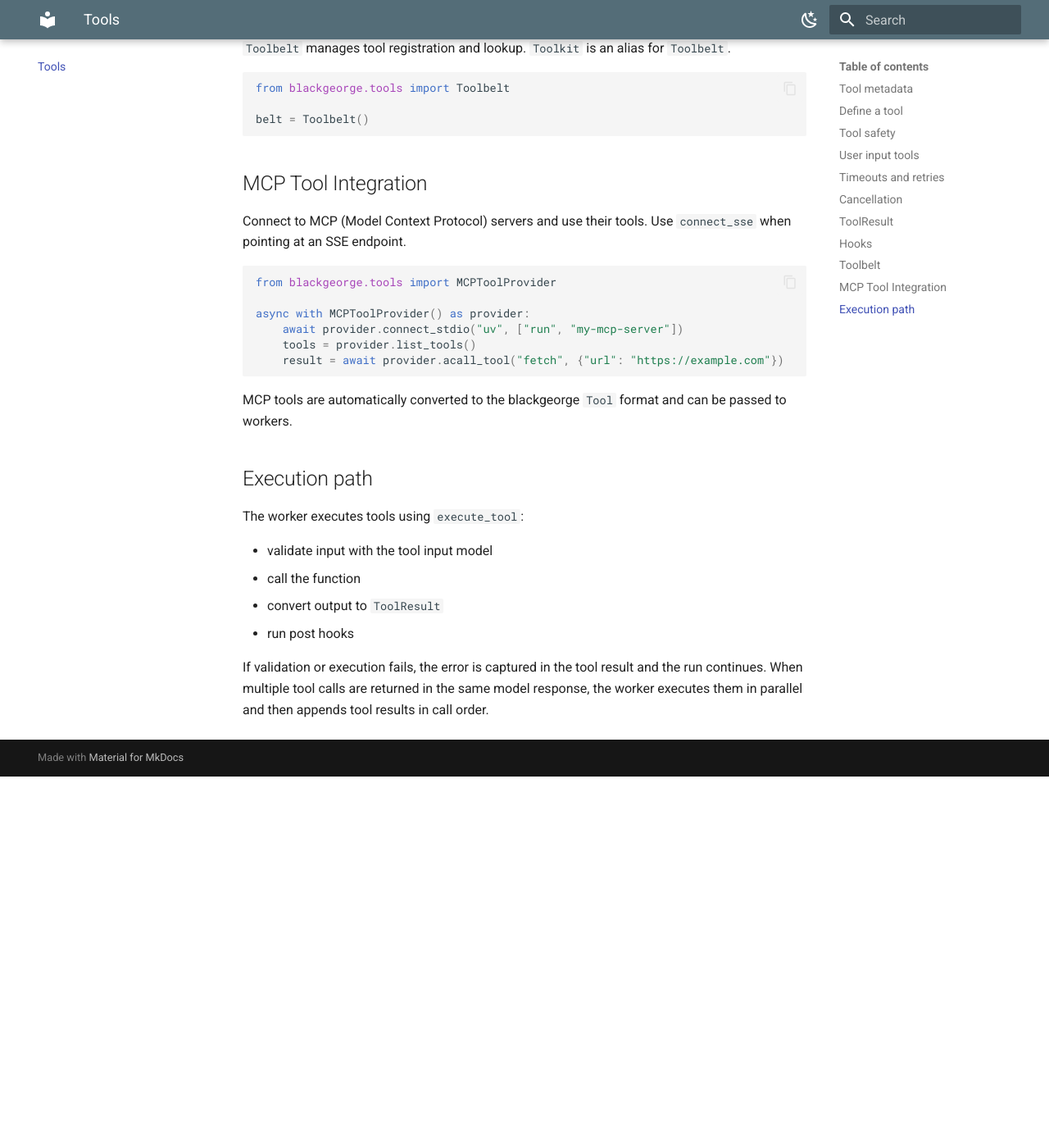
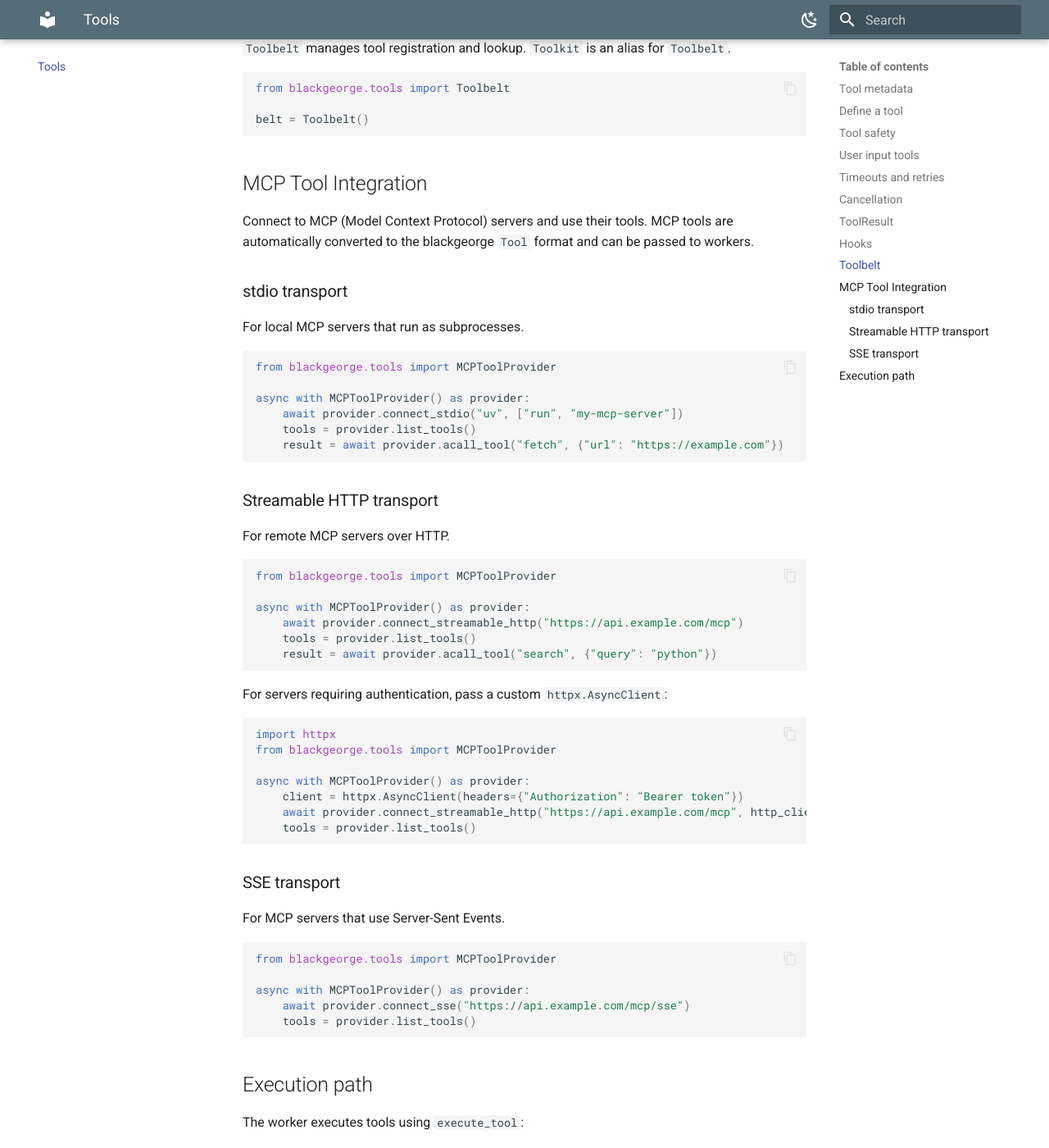
Before and after one commit to jolovicdev/blackgeorge, an MkDocs documentation site: the page built from docs/tools.md, in a window 1280 px wide and 1400 px high, scrolled down 3120 px. Shown: the whole window at 82% size. Built offline with MkDocs 1.6.1 and Material for MkDocs 9.7.7, drawn with Linux system fonts in a browser that asks for light colours; before the commit the page ends 4067 px from its top, so only the background shows below that.

Commit message:
chore: small doc update

````diff
--- a/docs/tools.md
+++ b/docs/tools.md
@@ -133,8 +133,11 @@ belt = Toolbelt()
 
 ## MCP Tool Integration
 
-Connect to MCP (Model Context Protocol) servers and use their tools.
-Use `connect_sse` when pointing at an SSE endpoint.
+Connect to MCP (Model Context Protocol) servers and use their tools. MCP tools are automatically converted to the blackgeorge `Tool` format and can be passed to workers.
+
+### stdio transport
+
+For local MCP servers that run as subprocesses.
 
 ```python
 from blackgeorge.tools import MCPToolProvider
@@ -145,7 +148,42 @@ async with MCPToolProvider() as provider:
     result = await provider.acall_tool("fetch", {"url": "https://example.com"})
 ```
 
-MCP tools are automatically converted to the blackgeorge `Tool` format and can be passed to workers.
+### Streamable HTTP transport
+
+For remote MCP servers over HTTP.
+
+```python
+from blackgeorge.tools import MCPToolProvider
+
+async with MCPToolProvider() as provider:
+    await provider.connect_streamable_http("https://api.example.com/mcp")
+    tools = provider.list_tools()
+    result = await provider.acall_tool("search", {"query": "python"})
+```
+
+For servers requiring authentication, pass a custom `httpx.AsyncClient`:
+
+```python
+import httpx
+from blackgeorge.tools import MCPToolProvider
+
+async with MCPToolProvider() as provider:
+    client = httpx.AsyncClient(headers={"Authorization": "Bearer token"})
+    await provider.connect_streamable_http("https://api.example.com/mcp", http_client=client)
+    tools = provider.list_tools()
+```
+
+### SSE transport
+
+For MCP servers that use Server-Sent Events.
+
+```python
+from blackgeorge.tools import MCPToolProvider
+
+async with MCPToolProvider() as provider:
+    await provider.connect_sse("https://api.example.com/mcp/sse")
+    tools = provider.list_tools()
+```
 
 ## Execution path
 
````
